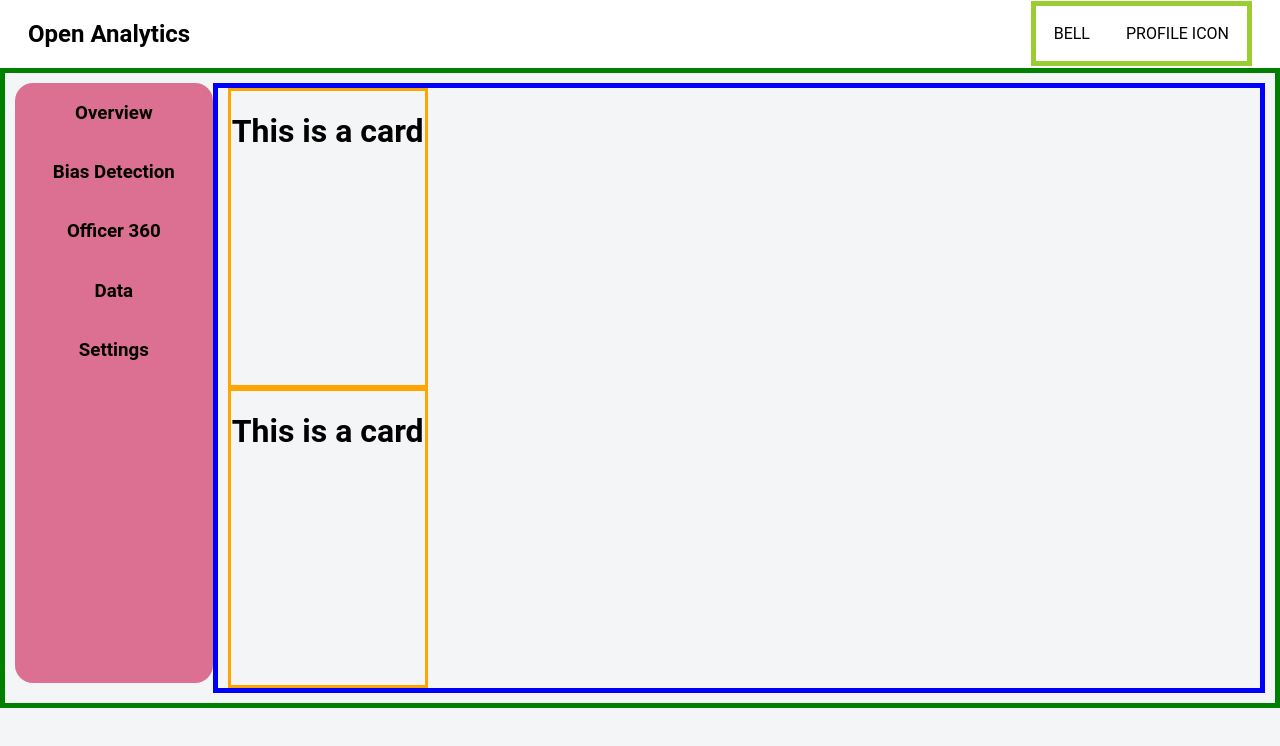
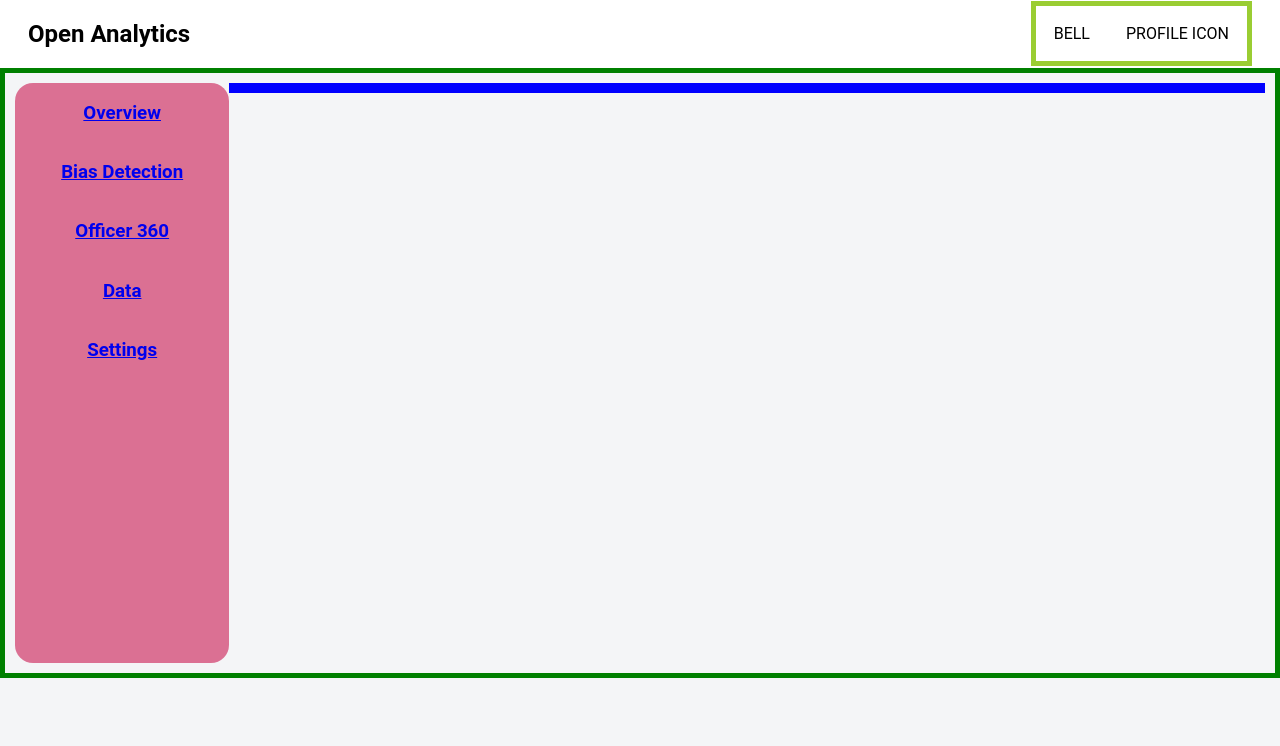
Before and after one commit to K-minutti/fin-oa, a React app: page / in a window 1280 px wide. Built offline with nearby package versions, Linux system fonts and the light colour scheme.

Commit message:
set routes

```diff
--- a/client/App.js
+++ b/client/App.js
@@ -1,12 +1,15 @@
 import React from "react";
 import Header from "./Header";
 import Main from "./Main";
+import { HashRouter as Router } from "react-router-dom";
 class App extends React.Component {
   render() {
     return (
       <React.Fragment>
         <Header />
-        <Main />
+        <Router>
+          <Main />
+        </Router>
       </React.Fragment>
     );
   }
--- a/client/Main.js
+++ b/client/Main.js
@@ -1,17 +1,18 @@
 import React from "react";
 import Sidebar from "./Sidebar";
-import Card from "./Card";
-
+import { withRouter, Switch, Route } from "react-router-dom";
+import Overview from "./Overview";
 const Main = () => {
   return (
     <div id="main" className="row container">
       <Sidebar />
       <div className="main-container">
-        <Card />
-        <Card />
+        <Switch>
+          <Route path="/overview" component={Overview} />
+        </Switch>
       </div>
     </div>
   );
 };
 
-export default Main;
+export default withRouter(Main);
--- /dev/null
+++ b/client/Overview.js
@@ -0,0 +1,13 @@
+import React from "react";
+import Card from "./Card";
+
+const Overview = () => {
+  return (
+    <div>
+      <Card />
+      <Card />
+    </div>
+  );
+};
+
+export default Overview;
--- a/client/Sidebar.js
+++ b/client/Sidebar.js
@@ -1,14 +1,25 @@
 import React from "react";
+import { Link } from "react-router-dom";
 
 const Sidebar = () => {
   return (
     <div id="sidebar">
       <section>
-        <h3 className="sidebar-item">Overview</h3>
-        <h3 className="sidebar-item">Bias Detection</h3>
-        <h3 className="sidebar-item">Officer 360</h3>
-        <h3 className="sidebar-item">Data</h3>
-        <h3 className="sidebar-item">Settings</h3>
+        <Link to="/overview">
+          <h3 className="sidebar-item">Overview</h3>
+        </Link>
+        <Link to="/overview">
+          <h3 className="sidebar-item">Bias Detection</h3>
+        </Link>
+        <Link to="/overview">
+          <h3 className="sidebar-item">Officer 360</h3>
+        </Link>
+        <Link to="/overview">
+          <h3 className="sidebar-item">Data</h3>
+        </Link>
+        <Link to="/overview">
+          <h3 className="sidebar-item">Settings</h3>
+        </Link>
       </section>
     </div>
   );
--- /dev/null
+++ b/client/history.js
@@ -0,0 +1,5 @@
+import { createBrowserHistory } from "history";
+
+const history = createBrowserHistory();
+
+export default history;
--- a/package.json
+++ b/package.json
@@ -11,6 +11,7 @@
   "author": "",
   "license": "",
   "dependencies": {
+    "history": "^5.0.0",
     "react": "^16.8.4",
     "react-dom": "^16.8.4",
     "react-router-dom": "^5.2.0"
--- a/public/style.css
+++ b/public/style.css
@@ -31,7 +31,7 @@ nav {
 #sidebar {
   flex-grow: 1;
   height: 100%;
-  height: 600px;
+  height: 580px;
   background-color: palevioletred;
   border-radius: 18px;
 }
```
Also changed, not shown: 2 other files.
